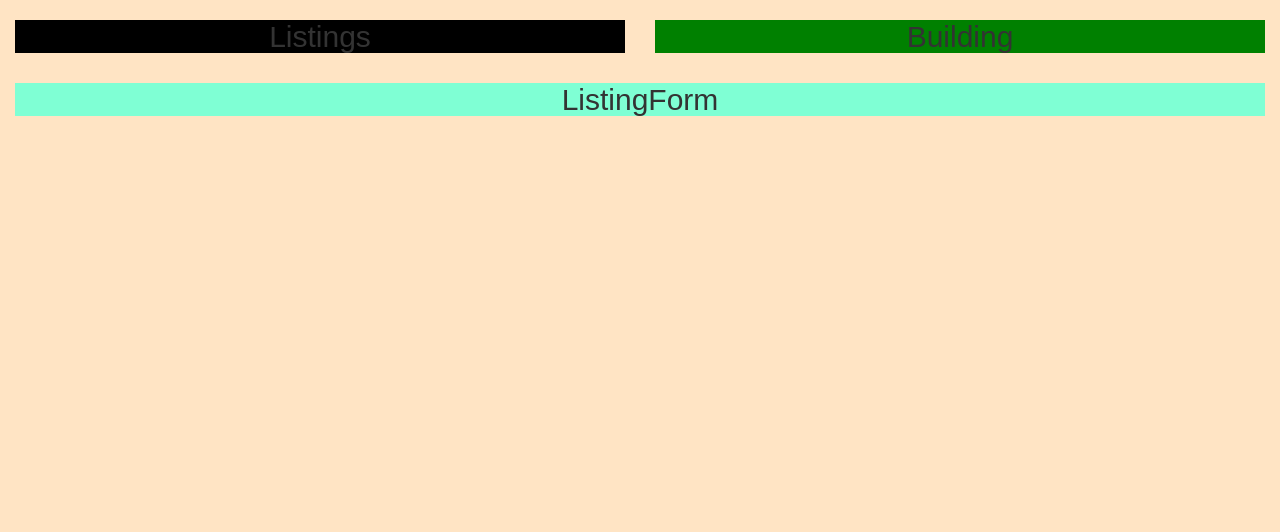
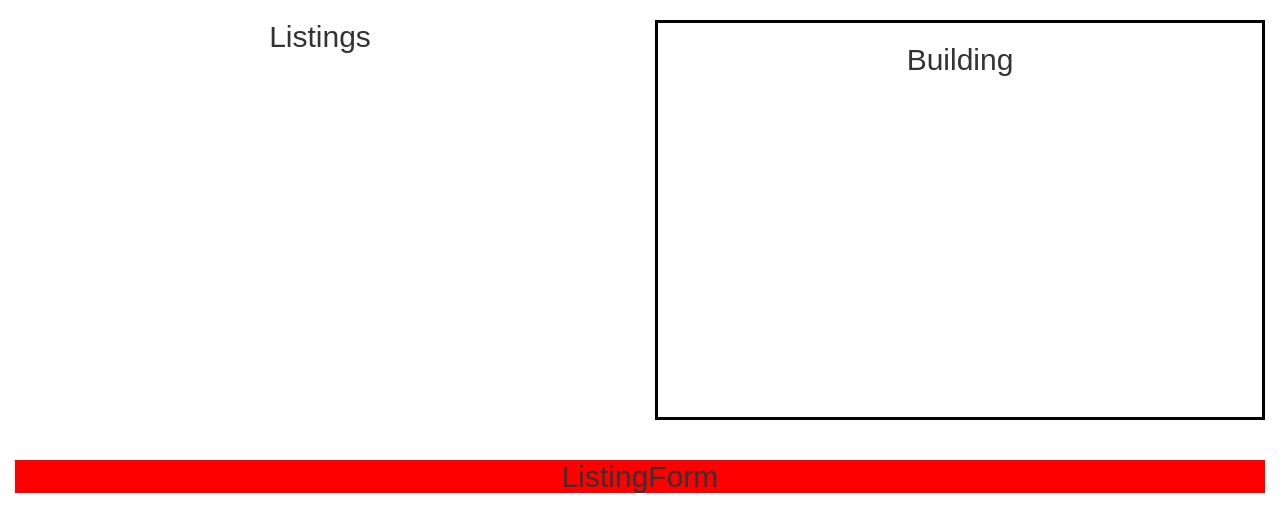
Before and after one commit to jeffreychen2016/react-realtor, a React (Create React App) app: page / in a window 1280 px wide. Shown: the top 532 px of the page. Built offline with nearby package versions, Linux system fonts and the light colour scheme.

Commit message:
added basic styles for 3 components

```diff
--- a/src/components/Building/Building.scss
+++ b/src/components/Building/Building.scss
@@ -1,3 +1,17 @@
+@import 'styles/_colors';
+
 .Building {
-  background-color: green;
+  height: 50vh;
+  border: 3px solid $black;
+  margin: 20px 0;
+
+  .building-image {
+    margin-top: 10px;
+    width: 100%;
+  }
+
+  .unknown-listing{
+    margin-top: 25vh;
+    color: $black;
+  }
 }
--- a/src/components/ListingForm/ListingForm.scss
+++ b/src/components/ListingForm/ListingForm.scss
@@ -1,3 +1,5 @@
-.ListingForm {
-  background-color: aquamarine;
+@import 'styles/_colors';
+
+.ListingForm{
+  background-color: $red;
 }
--- a/src/components/Listings/Listings.scss
+++ b/src/components/Listings/Listings.scss
@@ -1,3 +1,11 @@
 .Listings {
-  background-color: black;
+  box-sizing: border-box;
+  margin: 0;
+  padding: 0;
+  height: 50vh;
+  overflow: scroll;
+
+  ul{
+    padding: 0;
+  }
 }
--- /dev/null
+++ b/src/styles/_colors.scss
@@ -0,0 +1,6 @@
+$green: green;
+$darkGray: #888;
+$lightGray: #e5e5e5;
+$listingRed: orangered;
+$black: black;
+$red: red;
--- a/src/styles/index.scss
+++ b/src/styles/index.scss
@@ -1,6 +1,11 @@
+@import 'colors';
+
 body {
   margin: 0;
   padding: 0;
   font-family: sans-serif;
-  background-color: bisque;
+
+  h1 {
+    color: $green;
+  }
 }
```
